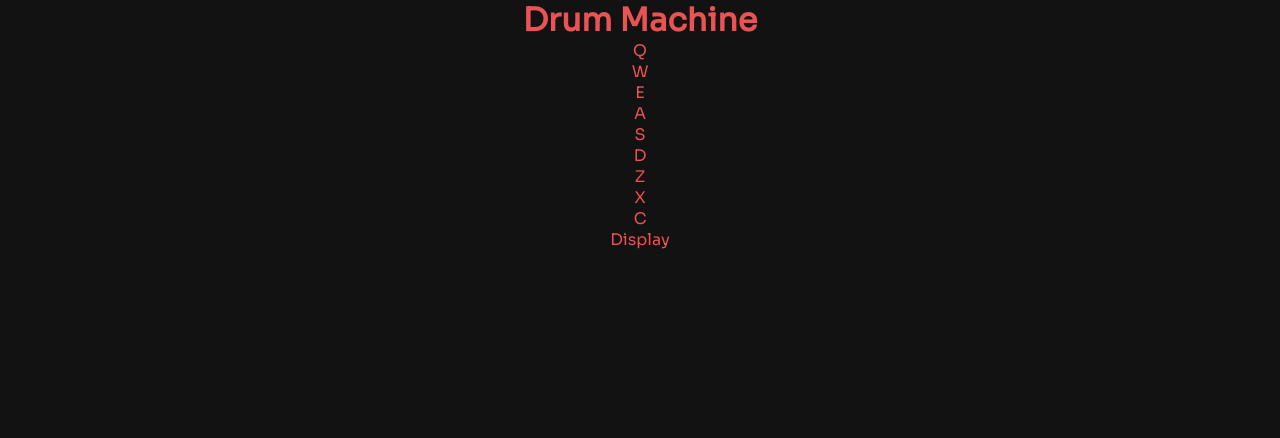
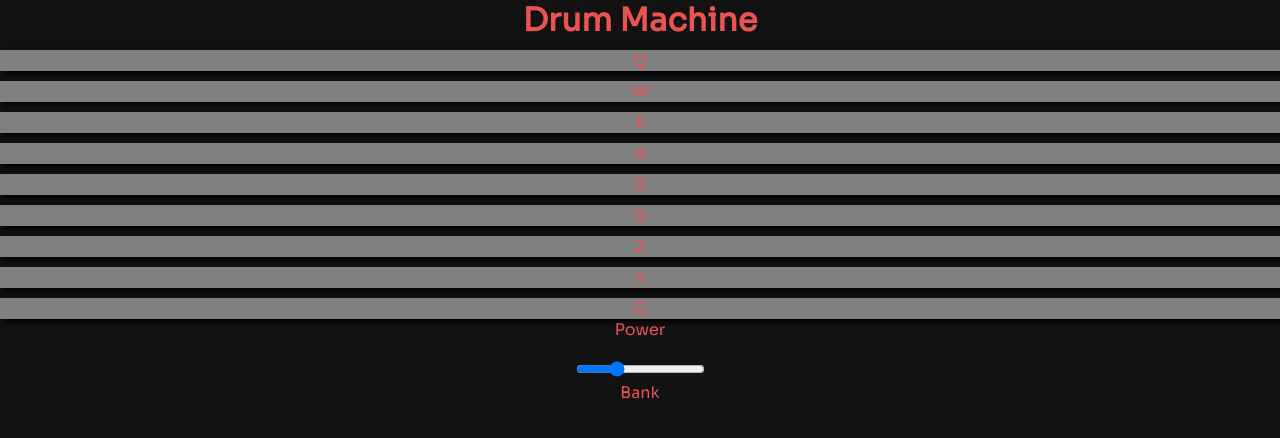
Before and after one commit to nadiemedicejose/drum-machine, a React (Create React App) app: page / in a window 1280 px wide. Shown: the top 438 px of the page. Built offline with nearby package versions, Linux system fonts and the light colour scheme.

Commit message:
user stories have been fulfilled and tests passed

```diff
--- a/src/components/App.js
+++ b/src/components/App.js
@@ -1,50 +1,111 @@
 import '../styles/App.scss';
+import PadBank from './PadBank';
+import { bankOne, bankTwo } from '../libraries/SoundBanks';
+import React, { useState } from 'react'
 
 export default function App() {
+  const [power, setPower] = useState(true);
+  const [display, setDisplay] = useState(String.fromCharCode(160));
+  const [currentPadBank, setCurrentPadBank] = useState(bankOne);
+  const [currentPadBankId, setCurrentPadBankId] = useState('Heater Kit');
+  const [sliderVal, setSliderVal] = useState(0.3);
+
+  const powerControl = () => {
+    setPower(!power);
+    setDisplay(String.fromCharCode(160));
+  };
+
+  const selectBank = () => {
+    if (power) {
+      if (currentPadBankId === 'Heater Kit') {
+        setCurrentPadBank(bankTwo);
+        setDisplay('Smooth Piano Kit');
+        setCurrentPadBankId('Smooth Piano Kit');
+      } else {
+        setCurrentPadBank(bankOne);
+        setDisplay('Heater Kit');
+        setCurrentPadBankId('Heater Kit');
+      }
+    }
+  };
+
+  const displayClipName = (name) => {
+    if (power) {
+      setDisplay(name);
+    }
+  }
+
+  const adjustVolume = (e) => {
+    if (power) {
+      setSliderVal(e.target.value);
+      setDisplay('Volume: ' + Math.round(e.target.value * 100));
+
+      setTimeout(() => clearDisplay(), 1000);
+    }
+  }
+
+  const clearDisplay = () => {
+    setDisplay(String.fromCharCode(160));
+  }
+
+  const powerSlider = power
+      ? {
+          float: 'right'
+        }
+      : {
+          float: 'left'
+        };
+    const bankSlider =
+      currentPadBank === bankOne
+        ? {
+            float: 'left'
+          }
+        : {
+            float: 'right'
+          };
+    {
+      const clips = [].slice.call(document.getElementsByClassName('clip'));
+      clips.forEach(sound => {
+        sound.volume = sliderVal;
+      });
+    }
+
   return (
     <div id='drum-machine'>
       <h1>Drum Machine</h1>
 
-      <div id='pad-bank'>
-        <div className='drum-pad' id='key1'>
-          <audio class='clip' id='Q' src='https://s3.amazonaws.com/freecodecamp/drums/Heater-1.mp3'></audio>
-          Q
+      <PadBank
+        clipVolume={sliderVal}
+        currentPadBank={currentPadBank}
+        power={power}
+        updateDisplay={displayClipName}
+      />
+
+      <div className='controls-container'>
+        <div className='control'>
+          <p>Power</p>
+          <div className='select' onClick={powerControl}>
+            <div className='inner' style={powerSlider} />
+          </div>
         </div>
-        <div className='drum-pad' id='key2'>
-          <audio class='clip' id='W' src='https://s3.amazonaws.com/freecodecamp/drums/Heater-1.mp3'></audio>
-          W
+        <p id='display'>{display}</p>
+        <div className='volume-slider'>
+          <input
+            max='1'
+            min='0'
+            onChange={adjustVolume}
+            step='0.01'
+            type='range'
+            value={sliderVal}
+          />
         </div>
-        <div className='drum-pad' id='key3'>
-          <audio class='clip' id='E' src='https://s3.amazonaws.com/freecodecamp/drums/Heater-1.mp3'></audio>
-          E
-        </div>
-        <div className='drum-pad' id='key4'>
-          <audio class='clip' id='A' src='https://s3.amazonaws.com/freecodecamp/drums/Heater-1.mp3'></audio>
-          A
-        </div>
-        <div className='drum-pad' id='key5'>
-          <audio class='clip' id='S' src='https://s3.amazonaws.com/freecodecamp/drums/Heater-1.mp3'></audio>
-          S
-        </div>
-        <div className='drum-pad' id='key6'>
-          <audio class='clip' id='D' src='https://s3.amazonaws.com/freecodecamp/drums/Heater-1.mp3'></audio>
-          D
-        </div>
-        <div className='drum-pad' id='key7'>
-          <audio class='clip' id='Z' src='https://s3.amazonaws.com/freecodecamp/drums/Heater-1.mp3'></audio>
-          Z
-        </div>
-        <div className='drum-pad' id='key8'>
-          <audio class='clip' id='X' src='https://s3.amazonaws.com/freecodecamp/drums/Heater-1.mp3'></audio>
-          X
-        </div>
-        <div className='drum-pad' id='key9'>
-          <audio class='clip' id='C' src='https://s3.amazonaws.com/freecodecamp/drums/Heater-1.mp3'></audio>
-          C
+        <div className='control'>
+          <p>Bank</p>
+          <div className='select' onClick={selectBank}>
+            <div className='inner' style={bankSlider} />
+          </div>
         </div>
       </div>
-
-      <div id='display'>Display</div>
     </div>
   )
 }
--- /dev/null
+++ b/src/components/DrumPad.js
@@ -0,0 +1,71 @@
+import React, {useState, useEffect } from 'react'
+
+export default function DrumPad(props) {
+  const activeStyle = {
+    backgroundColor: 'orange',
+    boxShadow: '0 3px orange',
+    height: 77,
+    marginTop: 13
+  };
+
+  const inactiveStyle = {
+    backgroundColor: 'grey',
+    marginTop: 10,
+    boxShadow: '3px 3px 5px black'
+  };
+
+  const [padStyle, setPadStyle] = useState(inactiveStyle);
+
+  useEffect(() => {
+    document.addEventListener('keydown', handleKeyPress);
+
+    return () => {
+      document.removeEventListener('keydown', handleKeyPress);
+    }
+  });
+
+  const handleKeyPress = (e) => {
+    if (e.keyCode === props.keyCode) {
+      playSound();
+    }
+  }
+
+  const activatePad = () => {
+    if (props.power) {
+      if (padStyle.backgroundColor === 'orange') {
+        setPadStyle(inactiveStyle);
+      } else {
+        setPadStyle(activeStyle);
+      }
+    } else if (padStyle.marginTop === 13) {
+      setPadStyle(inactiveStyle);
+    } else {
+      setPadStyle(inactiveStyle);
+    }
+  }
+
+  const playSound = () => {
+    const sound = document.getElementById(props.keyTrigger);
+    sound.currentTime = 0;
+    sound.play();
+    activatePad();
+    setTimeout(() => activatePad(), 100);
+    props.updateDisplay(props.clipId.replace(/-/g, ' '));
+  }
+
+  return (
+    <div
+      className = 'drum-pad'
+      id = {props.clipId}
+      onClick = {playSound}
+      style = {padStyle}
+      >
+      <audio
+        className = 'clip'
+        id = {props.keyTrigger}
+        src = {props.clip}
+      />
+      {props.keyTrigger}
+    </div>
+  )
+}
--- /dev/null
+++ b/src/components/PadBank.js
@@ -0,0 +1,38 @@
+import React from 'react';
+import DrumPad from './DrumPad';
+
+export default function PadBank(props) {
+  let padBank;
+
+  if (props.power) {
+    padBank = props.currentPadBank.map((drumObj, i, padBankArr) => {
+      return (
+        <DrumPad
+          clip = {padBankArr[i].url}
+          clipId = {padBankArr[i].id}
+          keyCode = {padBankArr[i].keyCode}
+          keyTrigger = {padBankArr[i].keyTrigger}
+          power = {props.power}
+          updateDisplay = {props.updateDisplay}
+        />
+      );
+    });
+  } else {
+    padBank = props.currentPadBank.map((drumObj, i, padBankArr) => {
+      return (
+        <DrumPad
+          clip = '#'
+          clipId = {padBankArr[i].id}
+          keyCode = {padBankArr[i].keyCode}
+          keyTrigger = {padBankArr[i].keyTrigger}
+          power = {props.power}
+          updateDisplay = {props.updateDisplay}
+        />
+      );
+    });
+  }
+
+  return (
+    <div className='pad-bank'>{padBank}</div>
+  )
+}
--- /dev/null
+++ b/src/libraries/SoundBanks.js
@@ -0,0 +1,113 @@
+export const bankOne = [
+  {
+    keyCode: 81,
+    keyTrigger: 'Q',
+    id: 'Heater-1',
+    url: 'https://s3.amazonaws.com/freecodecamp/drums/Heater-1.mp3'
+  },
+  {
+    keyCode: 87,
+    keyTrigger: 'W',
+    id: 'Heater-2',
+    url: 'https://s3.amazonaws.com/freecodecamp/drums/Heater-2.mp3'
+  },
+  {
+    keyCode: 69,
+    keyTrigger: 'E',
+    id: 'Heater-3',
+    url: 'https://s3.amazonaws.com/freecodecamp/drums/Heater-3.mp3'
+  },
+  {
+    keyCode: 65,
+    keyTrigger: 'A',
+    id: 'Heater-4',
+    url: 'https://s3.amazonaws.com/freecodecamp/drums/Heater-4_1.mp3'
+  },
+  {
+    keyCode: 83,
+    keyTrigger: 'S',
+    id: 'Clap',
+    url: 'https://s3.amazonaws.com/freecodecamp/drums/Heater-6.mp3'
+  },
+  {
+    keyCode: 68,
+    keyTrigger: 'D',
+    id: 'Open-HH',
+    url: 'https://s3.amazonaws.com/freecodecamp/drums/Dsc_Oh.mp3'
+  },
+  {
+    keyCode: 90,
+    keyTrigger: 'Z',
+    id: "Kick-n'-Hat",
+    url: 'https://s3.amazonaws.com/freecodecamp/drums/Kick_n_Hat.mp3'
+  },
+  {
+    keyCode: 88,
+    keyTrigger: 'X',
+    id: 'Kick',
+    url: 'https://s3.amazonaws.com/freecodecamp/drums/RP4_KICK_1.mp3'
+  },
+  {
+    keyCode: 67,
+    keyTrigger: 'C',
+    id: 'Closed-HH',
+    url: 'https://s3.amazonaws.com/freecodecamp/drums/Cev_H2.mp3'
+  }
+];
+
+export const bankTwo = [
+  {
+    keyCode: 81,
+    keyTrigger: 'Q',
+    id: 'Chord-1',
+    url: 'https://s3.amazonaws.com/freecodecamp/drums/Chord_1.mp3'
+  },
+  {
+    keyCode: 87,
+    keyTrigger: 'W',
+    id: 'Chord-2',
+    url: 'https://s3.amazonaws.com/freecodecamp/drums/Chord_2.mp3'
+  },
+  {
+    keyCode: 69,
+    keyTrigger: 'E',
+    id: 'Chord-3',
+    url: 'https://s3.amazonaws.com/freecodecamp/drums/Chord_3.mp3'
+  },
+  {
+    keyCode: 65,
+    keyTrigger: 'A',
+    id: 'Shaker',
+    url: 'https://s3.amazonaws.com/freecodecamp/drums/Give_us_a_light.mp3'
+  },
+  {
+    keyCode: 83,
+    keyTrigger: 'S',
+    id: 'Open-HH',
+    url: 'https://s3.amazonaws.com/freecodecamp/drums/Dry_Ohh.mp3'
+  },
+  {
+    keyCode: 68,
+    keyTrigger: 'D',
+    id: 'Closed-HH',
+    url: 'https://s3.amazonaws.com/freecodecamp/drums/Bld_H1.mp3'
+  },
+  {
+    keyCode: 90,
+    keyTrigger: 'Z',
+    id: 'Punchy-Kick',
+    url: 'https://s3.amazonaws.com/freecodecamp/drums/punchy_kick_1.mp3'
+  },
+  {
+    keyCode: 88,
+    keyTrigger: 'X',
+    id: 'Side-Stick',
+    url: 'https://s3.amazonaws.com/freecodecamp/drums/side_stick_1.mp3'
+  },
+  {
+    keyCode: 67,
+    keyTrigger: 'C',
+    id: 'Snare',
+    url: 'https://s3.amazonaws.com/freecodecamp/drums/Brk_Snr.mp3'
+  }
+];
```
